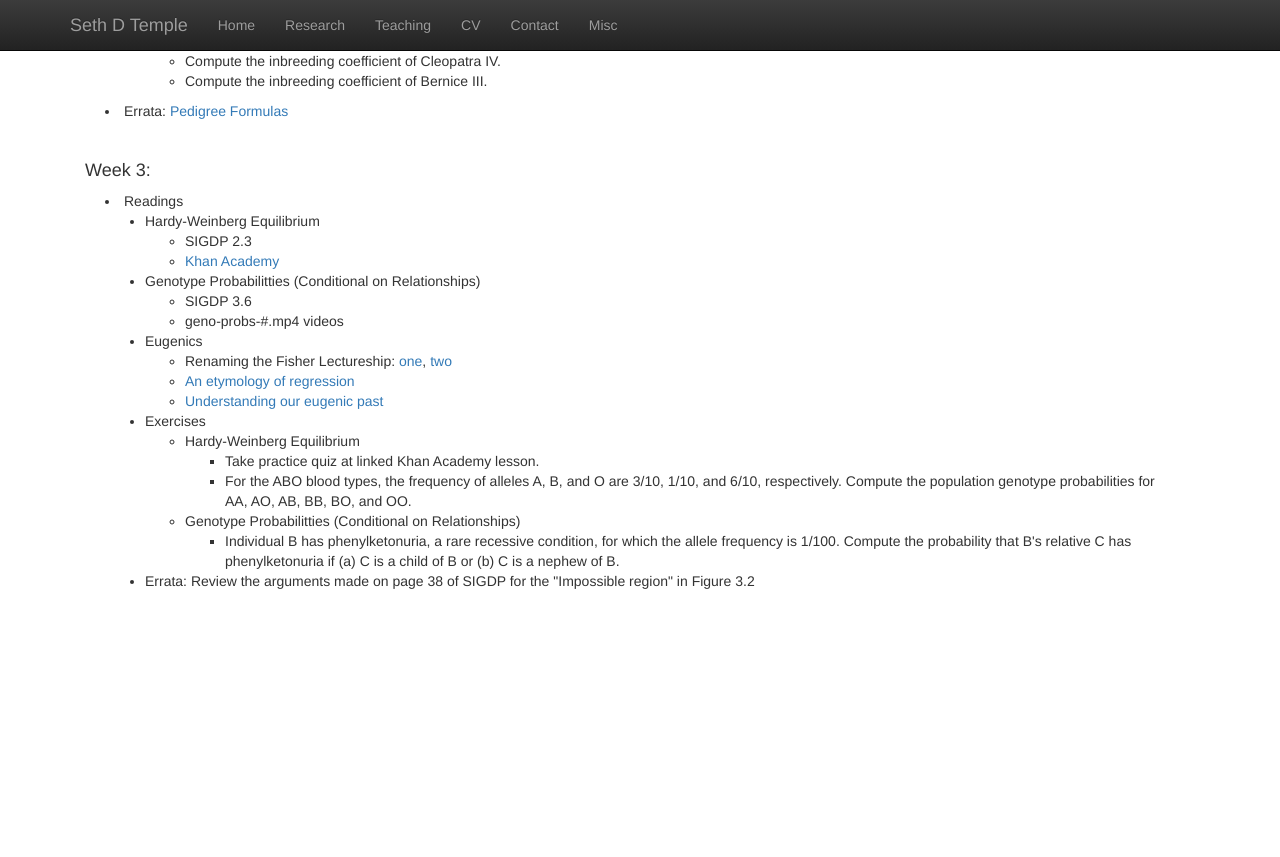
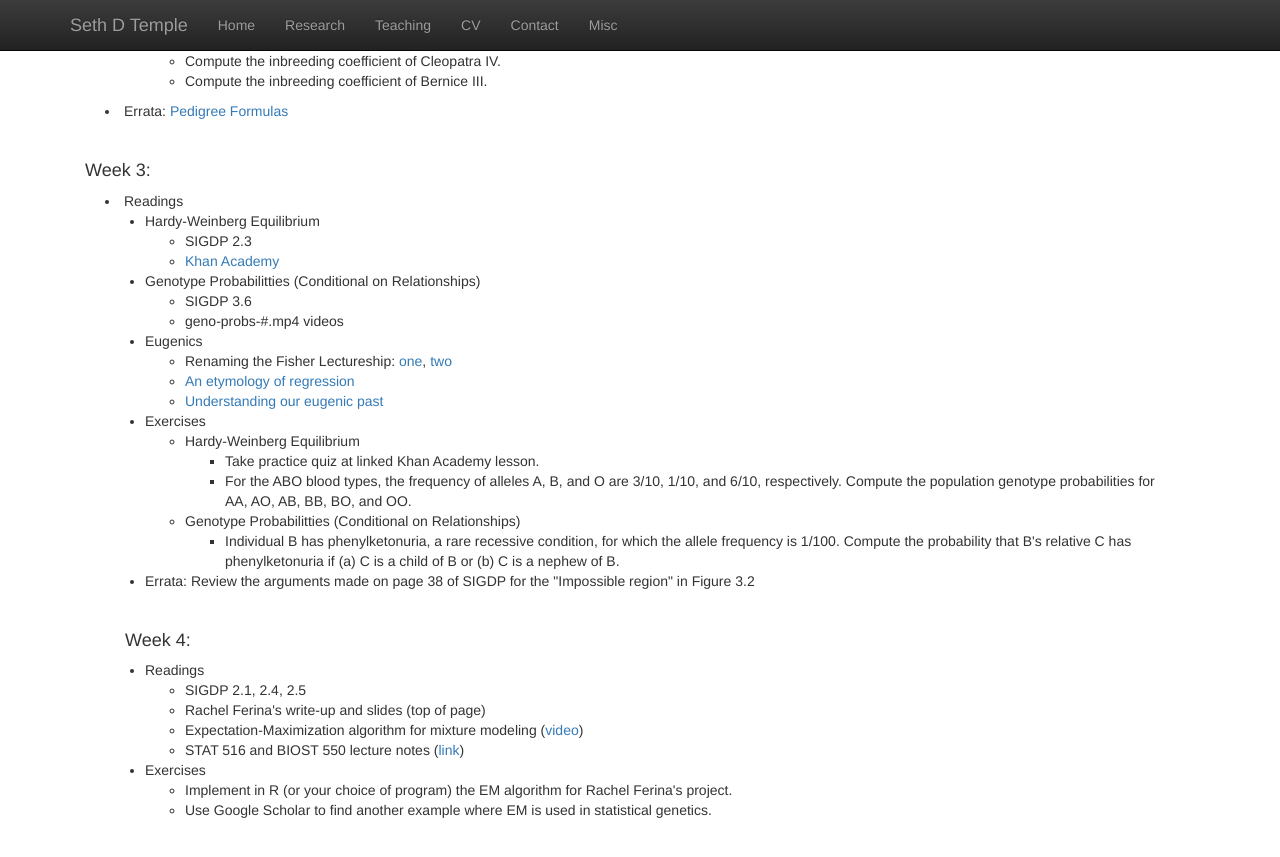
Before and after one commit to sdtemple/sdtemple.github.io, a Jekyll site: the page built from statgen1.html, in a window 1280 px wide and 900 px high, scrolled down 1338 px. Shown: the top 857 px of the window. Built offline with Jekyll 4.4.1, drawn with Linux system fonts in a browser that asks for light colours; nearby versions of some CDN libraries; library files that are not in the unit come from our copies; before the commit the page ends 2009 px from its top, so only the background shows below that.

Commit message:
Update statgen1.html

```diff
--- a/statgen1.html
+++ b/statgen1.html
@@ -132,3 +132,20 @@ Some assignments will be formally submitted to Canvas for course credit.<br/><br
 <li style="padding:0px;margin:0px 20px 0px;"> Errata: Review the arguments made on page 38 of SIGDP for the "Impossible region" in Figure 3.2 </li>
 </p>
 <br/>
+
+<h4>Week 4:</h4>
+<p class="content" style="padding:0px;margin:0px 20px 0px;">
+<li style="padding:0px;margin:0px 20px 0px;"> Readings </li>
+    <ul>
+        <li style="padding:0px;margin:0px 20px 0px;"> SIGDP 2.1, 2.4, 2.5 </li>
+        <li style="padding:0px;margin:0px 20px 0px;"> Rachel Ferina's write-up and slides (top of page) </li>
+        <li style="padding:0px;margin:0px 20px 0px;"> Expectation-Maximization algorithm for mixture modeling (<a href="https://www.youtube.com/watch?v=DODphRRL79c">video</a>) </li>
+        <li style="padding:0px;margin:0px 20px 0px;"> STAT 516 and BIOST 550 lecture notes (<a href="https://sdtemple.github.io/files/em_algorithm_abo.pdf">link</a>) </li>
+    </ul>
+<li style="padding:0px;margin:0px 20px 0px;"> Exercises </li>
+    <ul>
+        <li style="padding:0px;margin:0px 20px 0px;"> Implement in R (or your choice of program) the EM algorithm for Rachel Ferina's project. </li>
+        <li style="padding:0px;margin:0px 20px 0px;"> Use Google Scholar to find another example where EM is used in statistical genetics. </li>
+    </ul>
+</p>
+<br/>
```
